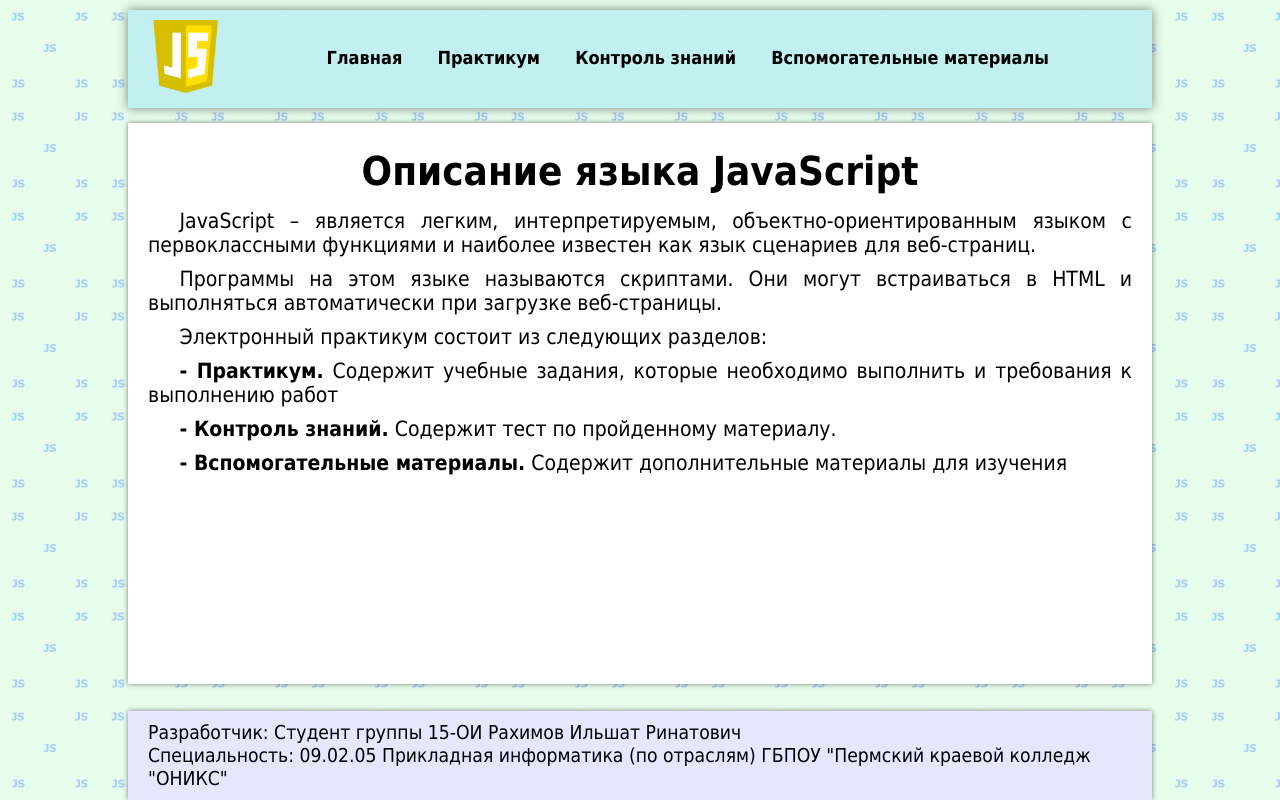
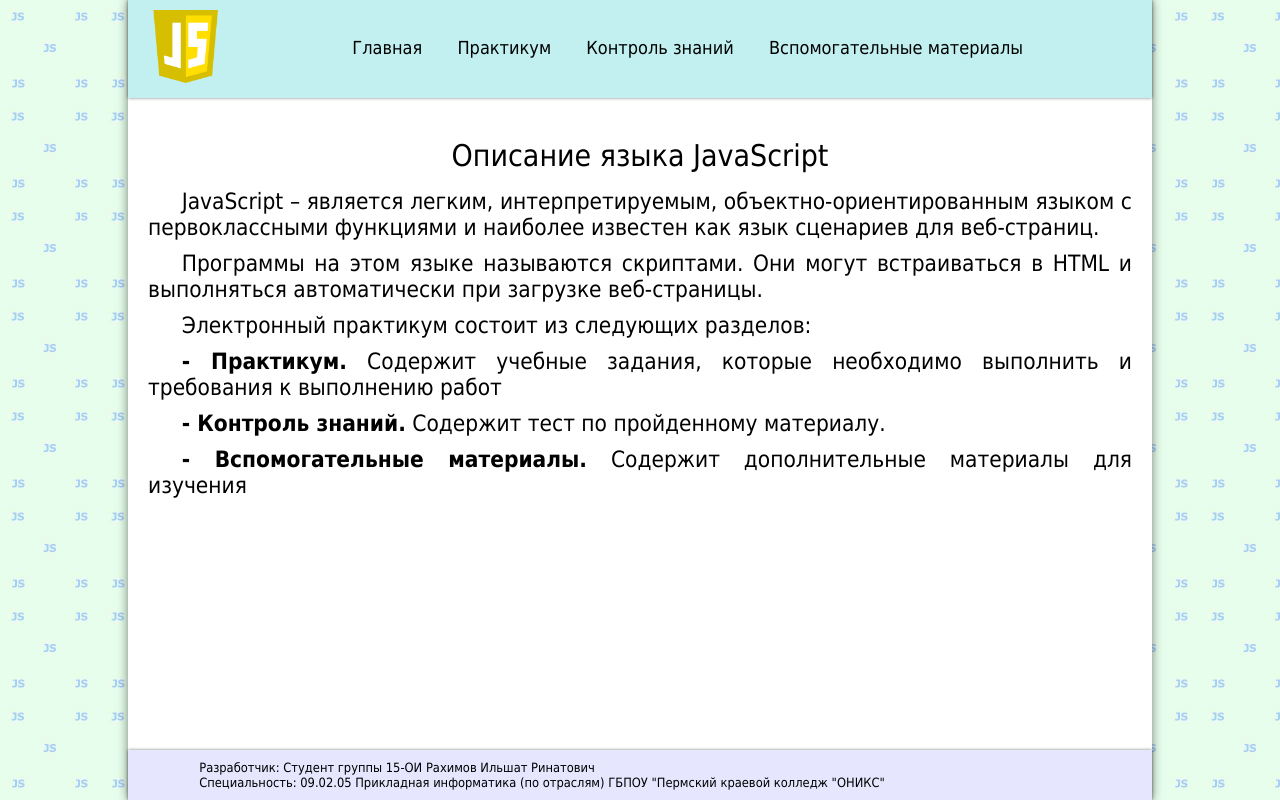
Before and after one commit to therarErifor/therarErifor.github.io, a plain HTML site: page pages/index.html in a window 1280 px wide. Drawn offline with Linux system fonts and the light colour scheme; a web font is replaced by a local one.

Commit message:
Add files via upload

```diff
--- a/pages/css/PracticStyle.css
+++ b/pages/css/PracticStyle.css
@@ -63,9 +63,12 @@ p{
 	box-sizing: border-box;
 }
 header{
-	background-color: #ffff99;
+	background-color: #c2f0f0;
 	display: flex;
-	border-bottom: 2px dashed black;
+	padding-top:5px;
+	padding-bottom: 10px;
+	margin-bottom: 15px;
+	box-shadow: 0px 0px  3px rgba(0,0,0,0.5);
 }
 nav{
 	margin:auto;
@@ -87,7 +90,6 @@ nav{
 	color: black;
 	text-align: left;
 	padding: 14px 15px;
-	font-weight: bold;
 }
 
 #myTopnav a:hover{
@@ -113,6 +115,7 @@ nav{
 }
 h1{
 	text-align: center;
+	font-weight:  normal;
 }
 .content1{
 	width: 40%;
@@ -155,7 +158,7 @@ footer{
 	background-color:#e6e6ff;
 	display: flex;
 	justify-content: space-between;
-	border-top: 2px dashed black;
+	box-shadow:0 0 3px rgba(0,0,0,0.5);
 	/*justify-content: end; */
 	/*justify-content: space-around;  /* Равномерно распределяет все элементы по ширине flex-блока.
                                    Все элементы имеют полуразмерное пространство
--- a/pages/css/list_style.css
+++ b/pages/css/list_style.css
@@ -63,9 +63,12 @@ p{
 	box-sizing: border-box;
 }
 header{
-	background-color: #ffff99;
+	background-color: #c2f0f0;
 	display: flex;
-	border-bottom: 2px dashed black;
+	padding-top:5px;
+	padding-bottom: 10px;
+	margin-bottom: 15px;
+	box-shadow: 0px 0px  3px rgba(0,0,0,0.5);
 }
 nav{
 	margin:auto;
@@ -87,7 +90,6 @@ nav{
 	color: black;
 	text-align: left;
 	padding: 14px 15px;
-	font-weight: bold;
 }
 
 #myTopnav a:hover{
@@ -102,6 +104,7 @@ nav{
 	margin:auto;
 	padding-top: 25px;
 	font-size:1.2vw;
+	background-color: #ffffff;
 }
 /*.content p{
 	font-size: 15pt;
@@ -113,6 +116,7 @@ nav{
 }
 h1{
 	text-align: center;
+	font-weight:  normal;
 }
 .content1{
 	width: 40%;
@@ -173,7 +177,7 @@ footer{
 	background-color:#e6e6ff;
 	display: flex;
 	justify-content: space-between;
-	border-top: 2px dashed black;
+	box-shadow:0 0 3px rgba(0,0,0,0.5);
 	/*justify-content: end; */
 	/*justify-content: space-around;  /* Равномерно распределяет все элементы по ширине flex-блока.
                                    Все элементы имеют полуразмерное пространство
--- a/pages/css/style.css
+++ b/pages/css/style.css
@@ -15,8 +15,9 @@ body{
 	padding:0;
 	overflow: hidden;
 	height: 100vh;
-	background-color: ;
+	background-color: #ffffff;
 	bottom: 0;
+	box-shadow:0 0 10px rgba(0,0,0,0.5);
 }
 
 a{
@@ -50,13 +51,12 @@ p{
 }
 header{
 	background-color:  #c2f0f0;
-
 	display: flex;
-	margin-top: 10px;
-	margin-bottom: 15px;
-	box-shadow:0 0 10px rgba(0,0,0,0.5);
 	padding-top:5px;
 	padding-bottom: 10px;
+	margin-bottom: 15px;
+	box-shadow: 0px 0px  3px rgba(0,0,0,0.5);
+
 }
 nav{
 	margin:auto;
@@ -77,7 +77,6 @@ nav{
 	color: black;
 	text-align: left;
 	padding: 14px 15px;
-	font-weight: bold;
 }
 
 #myTopnav a:hover{
@@ -88,19 +87,14 @@ nav{
 	display: none;
 }
 .space{
-	padding: 10px;
-	width: 100%;
-	height: 10px;
-	opacity: 0;
+
 }
 
 .content{
 
 	font-size: 1.2vw;
 	padding-top: 25px;
-	margin-top: 20px;
 	background-color: #ffffff;
-box-shadow:0 0 5px rgba(0,0,0,0.5);
 }
 .content p{
 	font-size: 2vw;
@@ -115,6 +109,8 @@ box-shadow:0 0 5px rgba(0,0,0,0.5);
 }
 h1{
 	text-align: center;
+	font-weight:  normal;
+
 }
 .content1{
 	width: 40%;
@@ -161,15 +157,15 @@ footer{
 	background-color:#e6e6ff;
 	display: flex;
 	justify-content: space-between;
-	box-shadow:0 0 5px rgba(0,0,0,0.5);
+	box-shadow:0 0 3px rgba(0,0,0,0.5);
 	/*justify-content: end; */
 	/*justify-content: space-around;  /* Равномерно распределяет все элементы по ширине flex-блока.
                                    Все элементы имеют полуразмерное пространство
                                    с обоих концов */
 }
 .kontakt{
-	font-size: 1.5vw;
-	margin: auto ;
+	font-size: 1vw;
+	margin-left:5% ;
 	padding-top: 0.5%;
 	padding-bottom: 0.5%;
 }
@@ -191,13 +187,12 @@ h2{
 @media screen and (min-width: 1100px){
 	.content{
 	height: 67%;
-	bottom: 0px;
-	font-size: 20px;
+	font-size: 15px;
 	margin:auto;
 	padding-top: 25px;
 	}
 	.content p{
-	font-size: 21px;
+	font-size: 150%;
 	text-indent: 1.5em;
 	text-align: justify;
 	}
@@ -208,7 +203,6 @@ h2{
 	}
 	.content{
 		height: 65vh;
-		bottom: 0px;
 	font-size: 19px;
 	margin:auto;
 	padding-top: 25px;
@@ -226,7 +220,6 @@ h2{
 	}
 	.content{
 		height: 65vh;
-		bottom: 0px;
 	font-size: 16px;
 	margin:auto;
 	padding-top: 25px;
@@ -240,7 +233,6 @@ h2{
 @media screen and (max-width: 806px){
 	.content{
 		height: 65vh;
-		bottom: 0px;
 	font-size: 14px;
 	margin:auto;
 	padding-top: 25px;
@@ -255,7 +247,6 @@ h2{
 @media screen and (max-width: 664px){
 	.content{
 		height: 65vh;
-	bottom: 0px;
 	font-size: 10px;
 	margin:auto;
 	padding-top: 25px;
```
